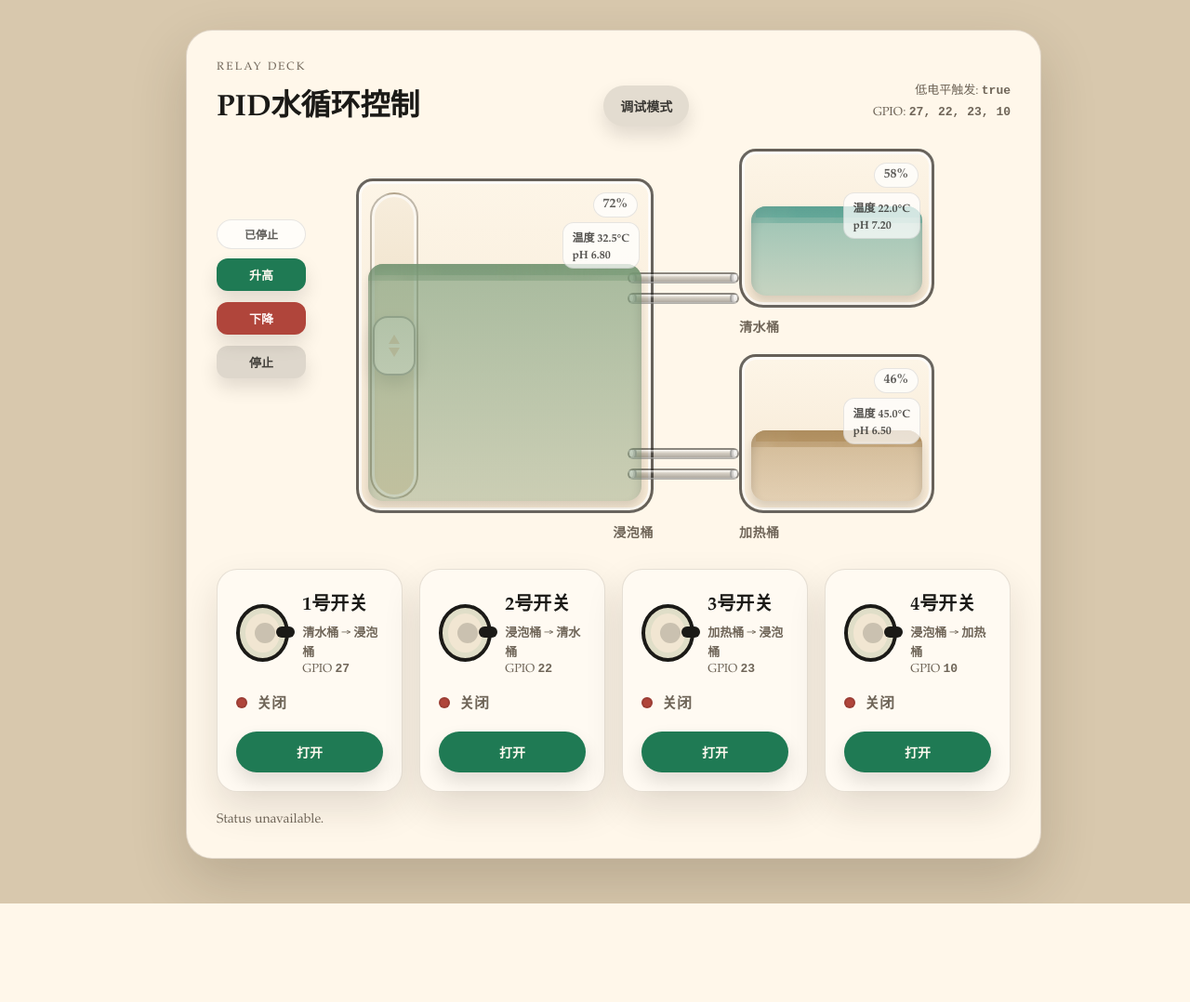
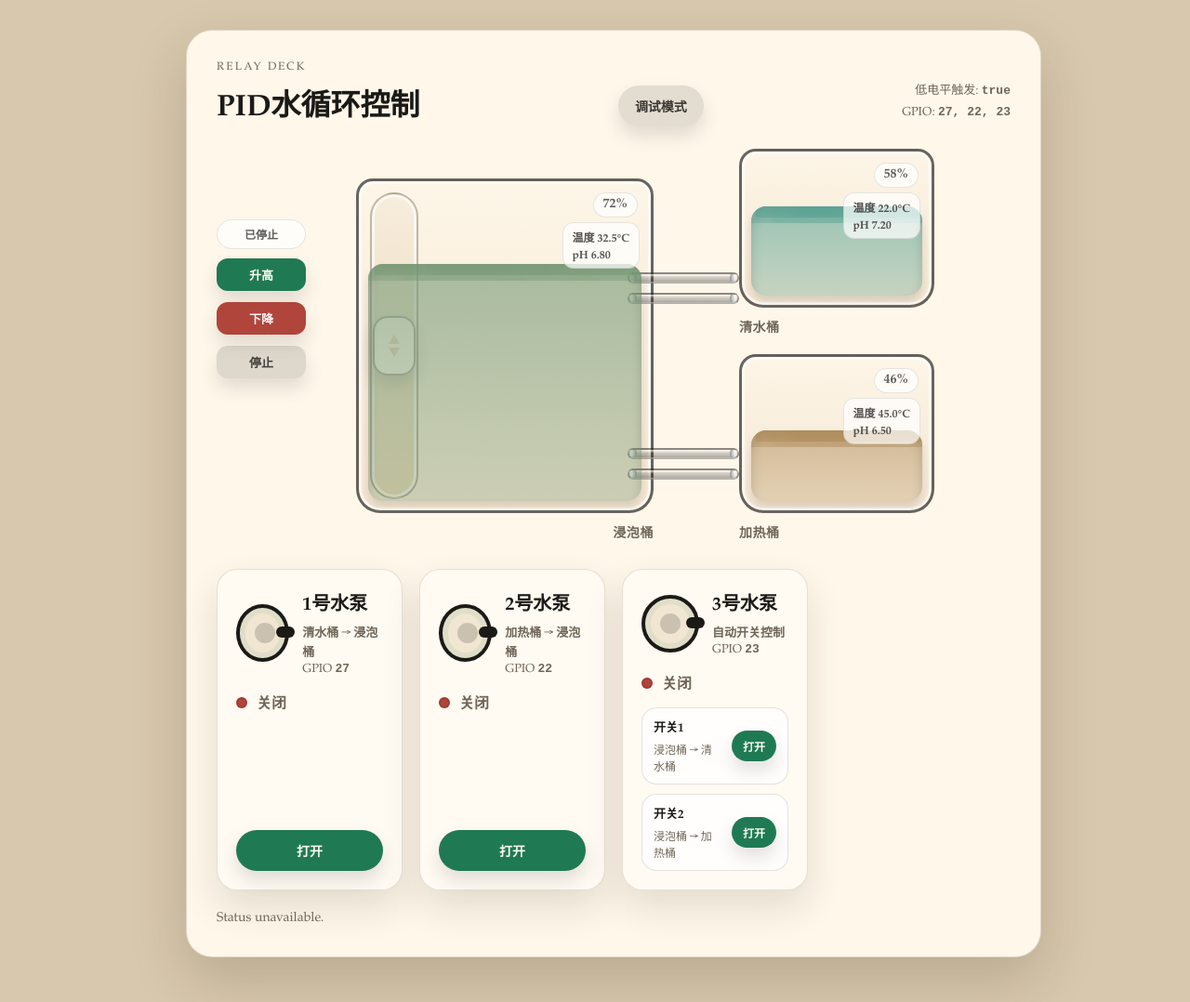
Before and after one commit to MickeyElders/pi-control-program, a FastAPI app: page / in a window 1280 px wide. Shown: the whole page at 93% size. Before the commit the page ends 972 px from the top, so only its background shows below. Run offline with FastAPI, Linux system fonts and the light colour scheme; data that the repository does not hold is empty.

Commit message:
修改控制逻辑

```diff
--- a/app.py
+++ b/app.py
@@ -34,7 +34,7 @@ except ImportError:
             return None
 
 
-DEFAULT_PINS = "27,22,23,10"
+DEFAULT_PINS = "27,22,23"
 DEFAULT_LEVELS = [72, 58, 46]
 DEFAULT_TEMPS = [32.5, 22.0, 45.0]
 DEFAULT_PHS = [6.8, 7.2, 6.5]
@@ -158,6 +158,8 @@ tank_colors = {
     "heat": color_for_ph_temp(tank_phs["heat"], tank_temps["heat"]),
 }
 
+auto_switches = {"fresh": False, "heat": False}
+
 app = FastAPI(title="Pump Relay Control")
 app.mount("/static", StaticFiles(directory="static"), name="static")
 templates = Jinja2Templates(directory="templates")
@@ -165,6 +167,11 @@ templates = Jinja2Templates(directory="templates")
 
 class RelayCommand(BaseModel):
     index: int
+    on: bool
+
+
+class AutoSwitchCommand(BaseModel):
+    which: str
     on: bool
 
 
@@ -184,6 +191,7 @@ def index(request: Request) -> HTMLResponse:
             "tank_temps": tank_temps,
             "tank_phs": tank_phs,
             "tank_colors": tank_colors,
+            "auto_switches": auto_switches,
         },
     )
 
@@ -194,7 +202,8 @@ def api_status() -> dict:
         "relays": [
             {"index": idx, "pin": pin, "on": relays[idx].is_active}
             for idx, pin in enumerate(PINS)
-        ]
+        ],
+        "auto": auto_switches,
     }
 
 
@@ -209,6 +218,27 @@ def api_relay(cmd: RelayCommand) -> dict:
     return {"on": relays[cmd.index].is_active}
 
 
+@app.post("/api/auto")
+def api_auto(cmd: AutoSwitchCommand) -> dict:
+    if cmd.which not in auto_switches:
+        raise HTTPException(status_code=400, detail="Invalid auto switch.")
+    if cmd.on:
+        # Only one direction at a time
+        for key in auto_switches:
+            auto_switches[key] = key == cmd.which
+    else:
+        auto_switches[cmd.which] = False
+
+    # Pump 3 (index 2) is driven by auto switches
+    if len(relays) > 2:
+        if any(auto_switches.values()):
+            relays[2].on()
+        else:
+            relays[2].off()
+
+    return {"auto": auto_switches, "pump_on": relays[2].is_active if len(relays) > 2 else False}
+
+
 @app.get("/api/ping")
 def api_ping() -> dict:
     return {"ok": True}
--- a/static/style.css
+++ b/static/style.css
@@ -629,6 +629,43 @@ h2 {
   text-align: center;
 }
 
+.auto-switches {
+  display: grid;
+  gap: 10px;
+}
+
+.auto-row {
+  display: flex;
+  align-items: center;
+  justify-content: space-between;
+  gap: 10px;
+  padding: 10px 12px;
+  border-radius: 16px;
+  background: rgba(255, 255, 255, 0.75);
+  border: 1px solid rgba(27, 26, 23, 0.12);
+}
+
+.auto-text {
+  display: grid;
+  gap: 4px;
+}
+
+.auto-title {
+  font-weight: 700;
+  font-size: 13px;
+}
+
+.auto-sub {
+  font-size: 12px;
+  color: var(--muted);
+}
+
+.btn.toggle.auto {
+  width: auto;
+  padding: 8px 12px;
+  font-size: 12px;
+}
+
 .btn:disabled {
   opacity: 0.6;
   cursor: not-allowed;
--- a/templates/index.html
+++ b/templates/index.html
@@ -12,7 +12,8 @@
         <main class="stage">
           <div class="panel-wrap">
             <section class="panel" aria-live="polite">
-        {% set routes = ["清水桶 → 浸泡桶", "浸泡桶 → 清水桶", "加热桶 → 浸泡桶", "浸泡桶 → 加热桶"] %}
+        {% set routes = ["清水桶 → 浸泡桶", "加热桶 → 浸泡桶"] %}
+        {% set pump3 = pumps[2] if pumps | length > 2 else None %}
         <header class="panel-header">
           <div>
             <p class="eyebrow">Relay Deck</p>
@@ -105,8 +106,10 @@
 
         <div class="grid" id="grid">
           {% for pump in pumps %}
+          {% if pump.index < 2 %}
           <article
             class="pump-card{% if pump.on %} on{% endif %}"
+            data-kind="pump"
             data-index="{{ pump.index }}"
             data-on="{{ "1" if pump.on else "0" }}"
           >
@@ -118,7 +121,7 @@
                 <div class="water"></div>
               </div>
               <div class="pump-label">
-                <h2>{{ pump.index + 1 }}号开关</h2>
+                <h2>{{ pump.index + 1 }}号水泵</h2>
                 <p class="pump-route">
                   {{ routes[pump.index] if pump.index < routes | length else "未配置" }}
                 </p>
@@ -135,7 +138,53 @@
               <button class="btn toggle" data-role="toggle" type="button">打开</button>
             </div>
           </article>
+          {% endif %}
           {% endfor %}
+
+          <article
+            class="pump-card auto{% if pump3 and pump3.on %} on{% endif %}"
+            data-kind="auto"
+            data-index="2"
+            data-on="{{ "1" if pump3 and pump3.on else "0" }}"
+          >
+            <div class="pump-top">
+              <div class="pump-icon" aria-hidden="true">
+                <div class="pump-shell"></div>
+                <div class="pump-center"></div>
+                <div class="pump-spout"></div>
+                <div class="water"></div>
+              </div>
+              <div class="pump-label">
+                <h2>3号水泵</h2>
+                <p class="pump-route">自动开关控制</p>
+                {% if pump3 %}
+                <p class="pump-meta">GPIO <span class="mono">{{ pump3.pin }}</span></p>
+                {% endif %}
+              </div>
+            </div>
+
+            <div class="status">
+              <span class="dot" data-role="dot"></span>
+              <span class="status-text" data-role="status">关闭</span>
+            </div>
+
+            <div class="auto-switches">
+              <div class="auto-row" data-auto="fresh" data-on="{{ "1" if auto_switches.fresh else "0" }}">
+                <div class="auto-text">
+                  <div class="auto-title">开关1</div>
+                  <div class="auto-sub">浸泡桶 → 清水桶</div>
+                </div>
+                <button class="btn toggle auto" data-auto="fresh" type="button">打开</button>
+              </div>
+              <div class="auto-row" data-auto="heat" data-on="{{ "1" if auto_switches.heat else "0" }}">
+                <div class="auto-text">
+                  <div class="auto-title">开关2</div>
+                  <div class="auto-sub">浸泡桶 → 加热桶</div>
+                </div>
+                <button class="btn toggle auto" data-auto="heat" type="button">打开</button>
+              </div>
+            </div>
+          </article>
         </div>
 
         <p class="hint" id="hint">就绪。</p>
@@ -146,7 +195,9 @@
     </div>
 
     <script>
-      const cards = Array.from(document.querySelectorAll(".pump-card"));
+      const pumpCards = Array.from(document.querySelectorAll('.pump-card[data-kind="pump"]'));
+      const autoCard = document.querySelector('.pump-card[data-kind="auto"]');
+      const autoRows = Array.from(document.querySelectorAll(".auto-row"));
       const hint = document.getElementById("hint");
       const pipes = new Map(
         Array.from(document.querySelectorAll(".pipe")).map((pipe) => [
@@ -180,6 +231,7 @@
         if (!root || !wrap) return;
         if (!document.body.classList.contains("is-mobile")) {
           root.style.removeProperty("--scale");
+          root.style.removeProperty("--stretch");
           wrap.style.removeProperty("height");
           return;
         }
@@ -187,13 +239,13 @@
           const baseWidth = 920;
           const baseHeight = root.scrollHeight || root.offsetHeight;
           if (!baseHeight) return;
+          const viewportHeight = window.visualViewport?.height || window.innerHeight;
           const scaleX = Math.min(1, window.innerWidth / baseWidth);
-          const scaleY = Math.min(1, window.innerHeight / baseHeight);
-          const scale = Math.min(scaleX, scaleY);
+          const scale = scaleX;
           root.style.setProperty("--scale", scale.toFixed(3));
 
           const scaledHeight = baseHeight * scale;
-          const stretch = Math.max(1, window.innerHeight / scaledHeight);
+          const stretch = Math.min(1.2, Math.max(1, viewportHeight / scaledHeight));
           root.style.setProperty("--stretch", stretch.toFixed(3));
           wrap.style.height = `${scaledHeight * stretch}px`;
         });
@@ -201,10 +253,20 @@
 
       updateViewportClass();
       updatePanelScale();
+
       window.addEventListener("resize", () => {
         updateViewportClass();
         updatePanelScale();
       });
+
+      window.addEventListener("load", () => {
+        updateViewportClass();
+        updatePanelScale();
+      });
+
+      if (window.visualViewport) {
+        window.visualViewport.addEventListener("resize", updatePanelScale);
+      }
 
       function setPipeFlow(index, on) {
         const pipe = pipes.get(String(index));
@@ -213,7 +275,7 @@
         }
       }
 
-      function setCardStatus(card, on) {
+      function setPumpStatus(card, on) {
         const dot = card.querySelector('[data-role="dot"]');
         const label = card.querySelector('[data-role="status"]');
         const toggle = card.querySelector('[data-role="toggle"]');
@@ -225,7 +287,12 @@
         toggle.textContent = on ? "关闭" : "打开";
         toggle.classList.toggle("on", !on);
         toggle.classList.toggle("off", on);
-        setPipeFlow(card.dataset.index, on);
+        const index = Number(card.dataset.index);
+        if (index === 0) {
+          setPipeFlow(0, on);
+        } else if (index === 1) {
+          setPipeFlow(2, on);
+        }
       }
 
       function setLiftState(state) {
@@ -242,24 +309,59 @@
       }
 
       function setCardBusy(card, busy) {
+        if (!card) return;
         card.querySelectorAll("button").forEach((btn) => {
           btn.disabled = busy;
         });
+      }
+
+      function setAutoRow(row, on) {
+        row.dataset.on = on ? "1" : "0";
+        const btn = row.querySelector("button");
+        if (btn) {
+          btn.textContent = on ? "关闭" : "打开";
+          btn.classList.toggle("on", !on);
+          btn.classList.toggle("off", on);
+        }
+        const which = row.dataset.auto;
+        if (which === "fresh") {
+          setPipeFlow(1, on);
+        } else if (which === "heat") {
+          setPipeFlow(3, on);
+        }
+      }
+
+      function setAutoCardStatus(on) {
+        if (!autoCard) return;
+        const dot = autoCard.querySelector('[data-role="dot"]');
+        const label = autoCard.querySelector('[data-role="status"]');
+        label.textContent = on ? "开启" : "关闭";
+        dot.classList.toggle("on", on);
+        dot.classList.toggle("off", !on);
+        autoCard.classList.toggle("on", on);
+        autoCard.dataset.on = on ? "1" : "0";
       }
 
       async function refreshStatus() {
         try {
           const res = await fetch("/api/status");
           const data = await res.json();
-          const relayMap = new Map(
-            (data.relays || []).map((item) => [String(item.index), item])
-          );
-          cards.forEach((card) => {
+          const relayMap = new Map((data.relays || []).map((item) => [String(item.index), item]));
+          pumpCards.forEach((card) => {
             const item = relayMap.get(card.dataset.index);
             if (item) {
-              setCardStatus(card, Boolean(item.on));
+              setPumpStatus(card, Boolean(item.on));
             }
           });
+          if (data.relays && data.relays[2]) {
+            setAutoCardStatus(Boolean(data.relays[2].on));
+          }
+          if (data.auto) {
+            autoRows.forEach((row) => {
+              const which = row.dataset.auto;
+              setAutoRow(row, Boolean(data.auto[which]));
+            });
+          }
           hint.textContent = "Last update: " + new Date().toLocaleTimeString();
         } catch (err) {
           hint.textContent = "Status unavailable.";
@@ -277,7 +379,7 @@
             body: JSON.stringify({ index, on }),
           });
           const data = await res.json();
-          setCardStatus(card, Boolean(data.on));
+          setPumpStatus(card, Boolean(data.on));
           hint.textContent = data.on ? "水泵已开启。" : "水泵已关闭。";
         } catch (err) {
           hint.textContent = "指令失败。";
@@ -286,14 +388,55 @@
         }
       }
 
-      cards.forEach((card) => {
+      async function setAutoSwitch(row, on) {
+        setCardBusy(autoCard, true);
+        hint.textContent = on ? "正在开启..." : "正在关闭...";
+        const which = row.dataset.auto;
+        try {
+          const res = await fetch("/api/auto", {
+            method: "POST",
+            headers: { "Content-Type": "application/json" },
+            body: JSON.stringify({ which, on }),
+          });
+          const data = await res.json();
+          if (data.auto) {
+            autoRows.forEach((r) => {
+              const key = r.dataset.auto;
+              setAutoRow(r, Boolean(data.auto[key]));
+            });
+          }
+          if (typeof data.pump_on === "boolean") {
+            setAutoCardStatus(Boolean(data.pump_on));
+          }
+          hint.textContent = data.pump_on ? "水泵已开启。" : "水泵已关闭。";
+        } catch (err) {
+          hint.textContent = "指令失败。";
+        } finally {
+          setCardBusy(autoCard, false);
+        }
+      }
+
+      pumpCards.forEach((card) => {
         const toggle = card.querySelector('[data-role="toggle"]');
         toggle.addEventListener("click", () => {
           const nextOn = card.dataset.on !== "1";
           setRelay(card, nextOn);
         });
-        setCardStatus(card, card.dataset.on === "1");
+        setPumpStatus(card, card.dataset.on === "1");
       });
+
+      autoRows.forEach((row) => {
+        const btn = row.querySelector("button");
+        btn.addEventListener("click", () => {
+          const nextOn = row.dataset.on !== "1";
+          setAutoSwitch(row, nextOn);
+        });
+        setAutoRow(row, row.dataset.on === "1");
+      });
+
+      if (autoCard) {
+        setAutoCardStatus(autoCard.dataset.on === "1");
+      }
 
       liftUp.addEventListener("click", () => setLiftState("up"));
       liftDown.addEventListener("click", () => setLiftState("down"));
```
Also changed, not shown: README.md, 2 other files.
